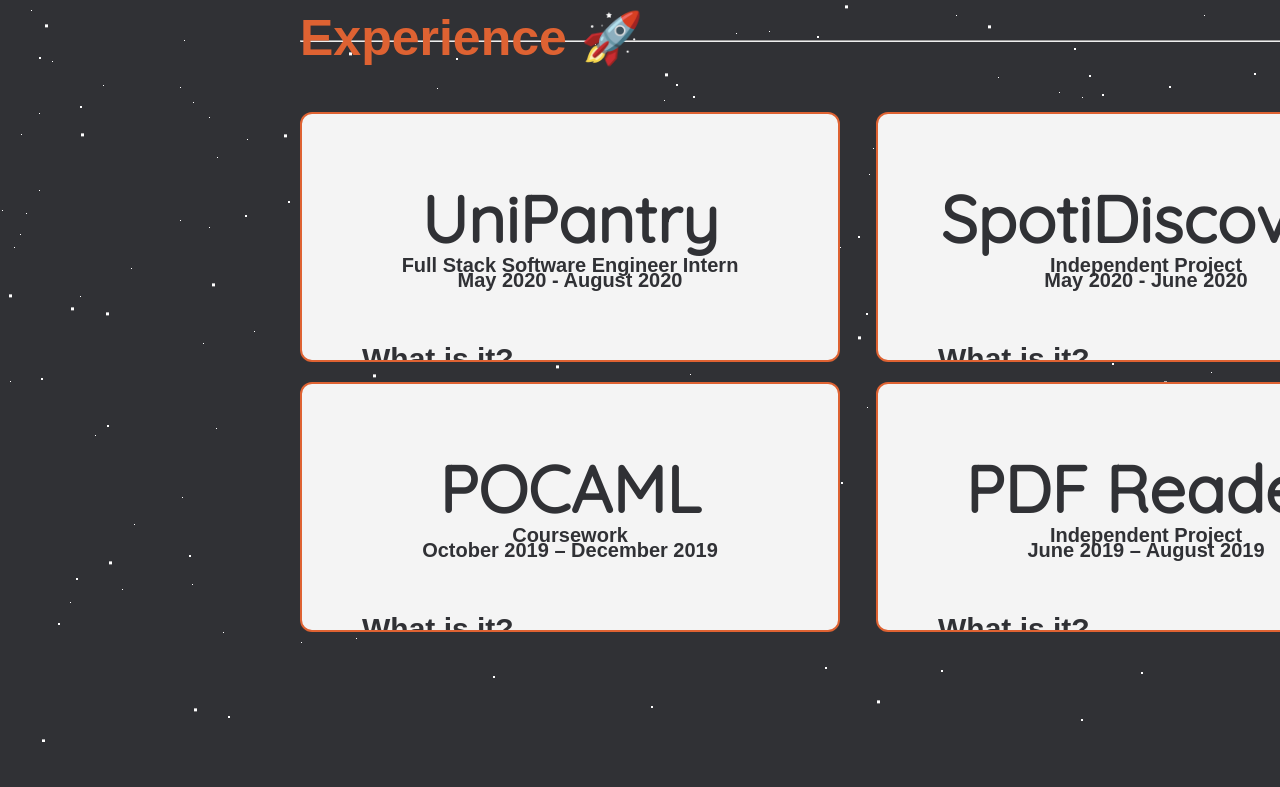
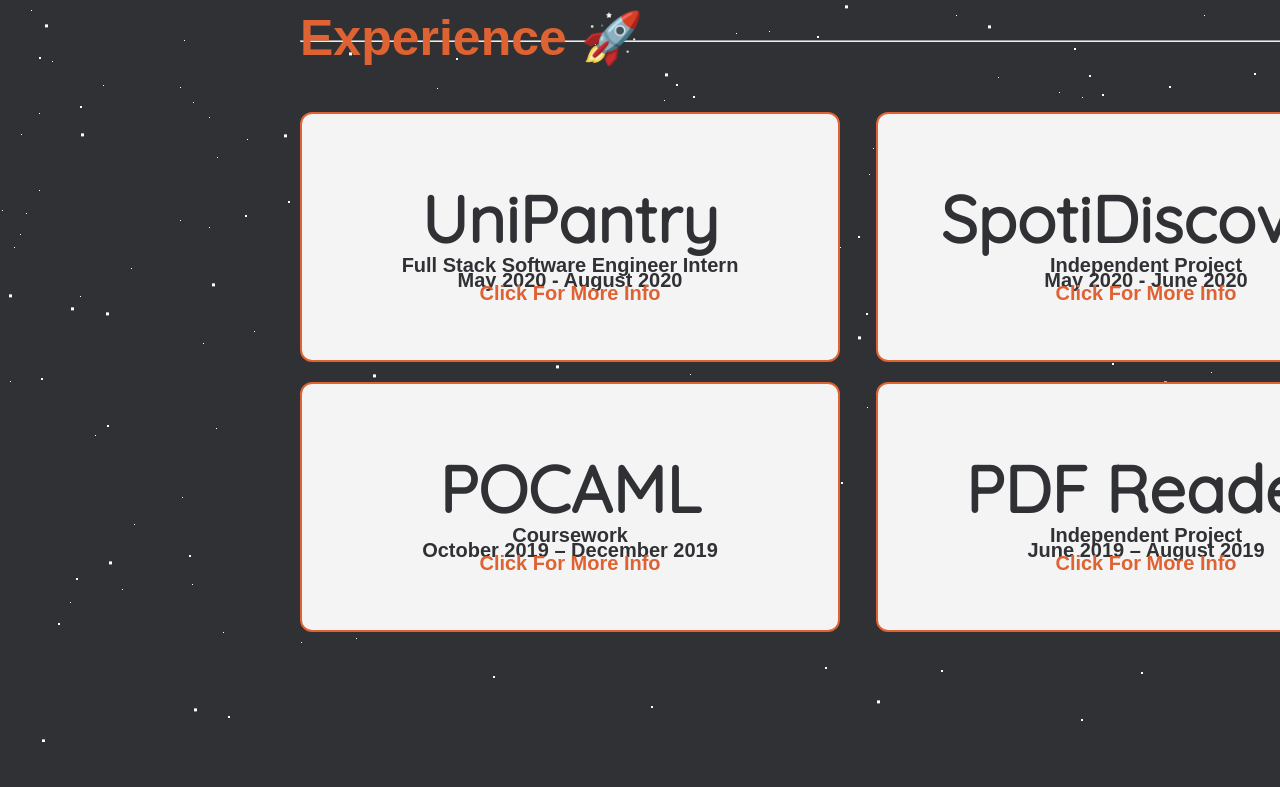
Before and after one commit to williammlee/aboutme, a React (Create React App) app: page / in a window 1280 px wide. Shown: the part 3153-3940 px from the top of the page. Built offline with nearby package versions, Linux system fonts and the light colour scheme; grey boxes are pictures that could not be loaded; a web font is replaced by a local one.

Commit message:
seemore added

```diff
--- a/src/components/experience/Experience.css
+++ b/src/components/experience/Experience.css
@@ -46,6 +46,7 @@
   font-size: 65px;
   font-weight: 800;
   text-align: center;
+
   margin-bottom: -25px;
   color: #303135;
 }
@@ -62,6 +63,74 @@
   text-align: center;
   color: #303135;
 }
+.expandable-box h6{
+  font-family: 'NTR', sans-serif;
+  font-size: 20px;
+  text-align: center;
+  color: #de6232;
+  margin-top: -32px;
+  -webkit-animation: shake-vertical 3s cubic-bezier(0.455, 0.030, 0.515, 0.955) infinite both;
+          animation: shake-vertical 3s cubic-bezier(0.455, 0.030, 0.515, 0.955) infinite both;
+}
+
+@-webkit-keyframes shake-vertical {
+  0%,
+  100% {
+    -webkit-transform: translateY(0);
+            transform: translateY(0);
+  }
+  10%,
+  30%,
+  50%,
+  70% {
+    -webkit-transform: translateY(-8px);
+            transform: translateY(-8px);
+  }
+  20%,
+  40%,
+  60% {
+    -webkit-transform: translateY(8px);
+            transform: translateY(8px);
+  }
+  80% {
+    -webkit-transform: translateY(6.4px);
+            transform: translateY(6.4px);
+  }
+  90% {
+    -webkit-transform: translateY(-6.4px);
+            transform: translateY(-6.4px);
+  }
+}
+@keyframes shake-vertical {
+  0%,
+  100% {
+    -webkit-transform: translateY(0);
+            transform: translateY(0);
+  }
+  10%,
+  30%,
+  50%,
+  70% {
+    -webkit-transform: translateY(-8px);
+            transform: translateY(-8px);
+  }
+  20%,
+  40%,
+  60% {
+    -webkit-transform: translateY(8px);
+            transform: translateY(8px);
+  }
+  80% {
+    -webkit-transform: translateY(6.4px);
+            transform: translateY(6.4px);
+  }
+  90% {
+    -webkit-transform: translateY(-6.4px);
+            transform: translateY(-6.4px);
+  }
+}
+
+
 .expandable-box h5{
   font-family: 'NTR', sans-serif;
   font-size: 30px;
--- a/src/components/experience/Experience.js
+++ b/src/components/experience/Experience.js
@@ -1,20 +1,24 @@
-import React from "react";
+import React, {useState} from "react";
 import './Experience.css';
 import "./openAnimation";
-import ScrollEffects from "../scrollEffects/scrollEffects"
+import ScrollEffects from "../scrollEffects/scrollEffects";
 
 export default function Experience(){
+
+    const [clicked, setClicked] = useState(false);
+
     return(
         <div class="container">
             <script src="./openAnimation"></script>
             <div class="expandable-boxes">
                 <ScrollEffects>
-                    <div class="expandable-box">
+                    <div class="expandable-box" onClick ={() => setClicked(true)}>
 
                         <h2>UniPantry</h2>
 
                         <h3>Full Stack Software Engineer Intern</h3>
                         <h4>May 2020 - August 2020</h4>
+                        <h6 style={{visibility: clicked ? "hidden" : "visible"}}>Click For More Info</h6>
                         <p>
                         <h5>What is it?</h5>
                             <ul className="unipantry">
@@ -51,12 +55,14 @@ export default function Experience(){
                 </ScrollEffects>
 
                 <ScrollEffects>
-                    <div class="expandable-box">
+                    <div class="expandable-box" onClick ={() => setClicked(true)}>
+
 
                         <h2>SpotiDiscover</h2>
 
                         <h3>Independent Project</h3>
                         <h4>May 2020 - June 2020</h4>
+                        <h6 style={{visibility: clicked ? "hidden" : "visible"}}>Click For More Info</h6>
                         <p>
                         <h5>What is it?</h5>
                             <ul className="spotidiscover">
@@ -93,12 +99,14 @@ export default function Experience(){
                 </ScrollEffects>
 
                 <ScrollEffects>
-                    <div class="expandable-box">
+                    <div class="expandable-box" onClick ={() => setClicked(true)}>
+
 
                         <h2>POCAML</h2>
 
                         <h3>Coursework</h3>
                         <h4>October 2019 – December 2019</h4>
+                        <h6 style={{visibility: clicked ? "hidden" : "visible"}}>Click For More Info</h6>
                         <p>
                         <h5>What is it?</h5>
                             <ul className="pocaml">
@@ -134,12 +142,14 @@ export default function Experience(){
                 </ScrollEffects>
 
                 <ScrollEffects>
-                    <div class="expandable-box">
+                    <div class="expandable-box" onClick ={() => setClicked(true)}>
+
 
                         <h2>PDF Reader</h2>
 
                         <h3>Independent Project</h3>
                         <h4>June 2019 – August 2019</h4>
+                        <h6 style={{visibility: clicked ? "hidden" : "visible"}}>Click For More Info</h6>
                         <p>
                         <h5>What is it?</h5>
                             <ul className="pdfreader">
@@ -171,7 +181,6 @@ export default function Experience(){
                 </ScrollEffects>
 
             </div>
-
         </div>
     )
 }
--- a/src/components/header/Header.js
+++ b/src/components/header/Header.js
@@ -7,6 +7,7 @@ import Classes from "../classes/Classes"
 
 
 export default function Header(){
+
     function NavigationBar(){
         return(
             <div>
```
